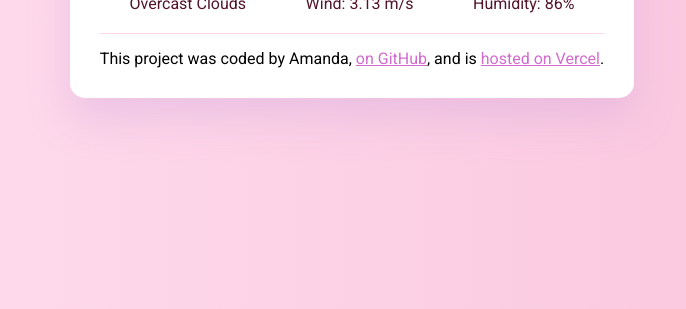
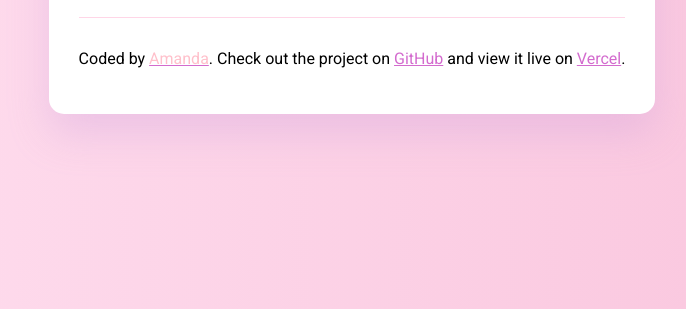
Before and after one commit to AmyInTech777/HowIsTheWeatherInYourCity, a website: page index.html in a window 1280 px wide. Shown: the part 491-800 px from the top of the page, without its empty margins (288-974 px from the left). Drawn offline with Linux system fonts and the light colour scheme.

Commit message:
Added links to the footer

```diff
--- a/index.html
+++ b/index.html
@@ -35,12 +35,16 @@
       </div>
     </main>
 
-    <footer>
-      <span>This project was coded by Amanda, </span>
-      <a href="https://github.com/YOUR_GITHUB_USERNAME" target="_blank" class="github-link">on GitHub</a>,
-      <span>and is </span>
-      <a href="https://vercel.com/YOUR_PROJECT_URL" target="_blank" class="vercel-link">hosted on Vercel</a>.
-    </footer>
+
+      <footer>
+    <p>
+        Coded by <a href="https://github.com/AmyInTech777" target="_blank"><span style="color: pink;">Amanda</span></a>.
+        Check out the project on <a href="https://github.com/AmyInTech777/HowIsTheWeatherInYourCity" target="_blank">GitHub</a>
+        and view it live on <a href="https://how-is-the-weather-in-your-city.vercel.app/" target="_blank">Vercel</a>.
+    </p>
+</footer>
+
+
   </div>
 
   <script src="app.js"></script>
```
